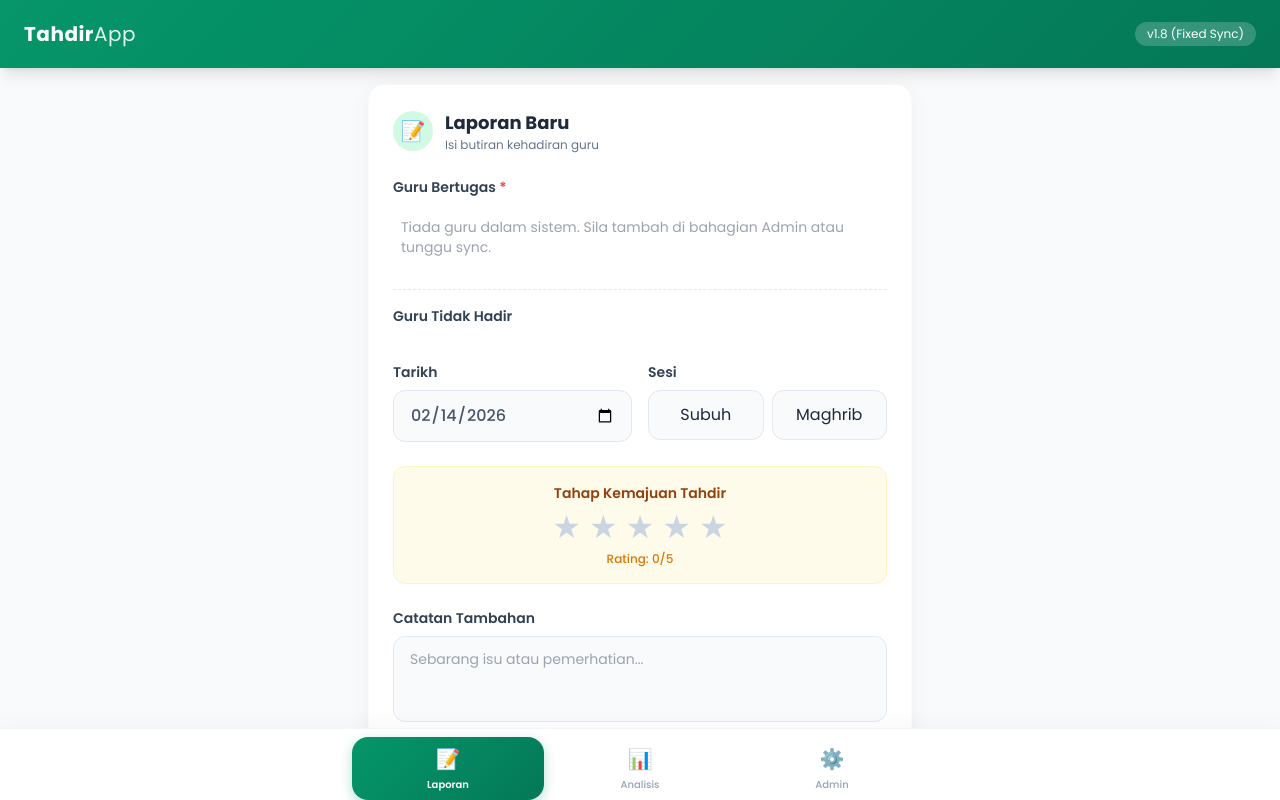
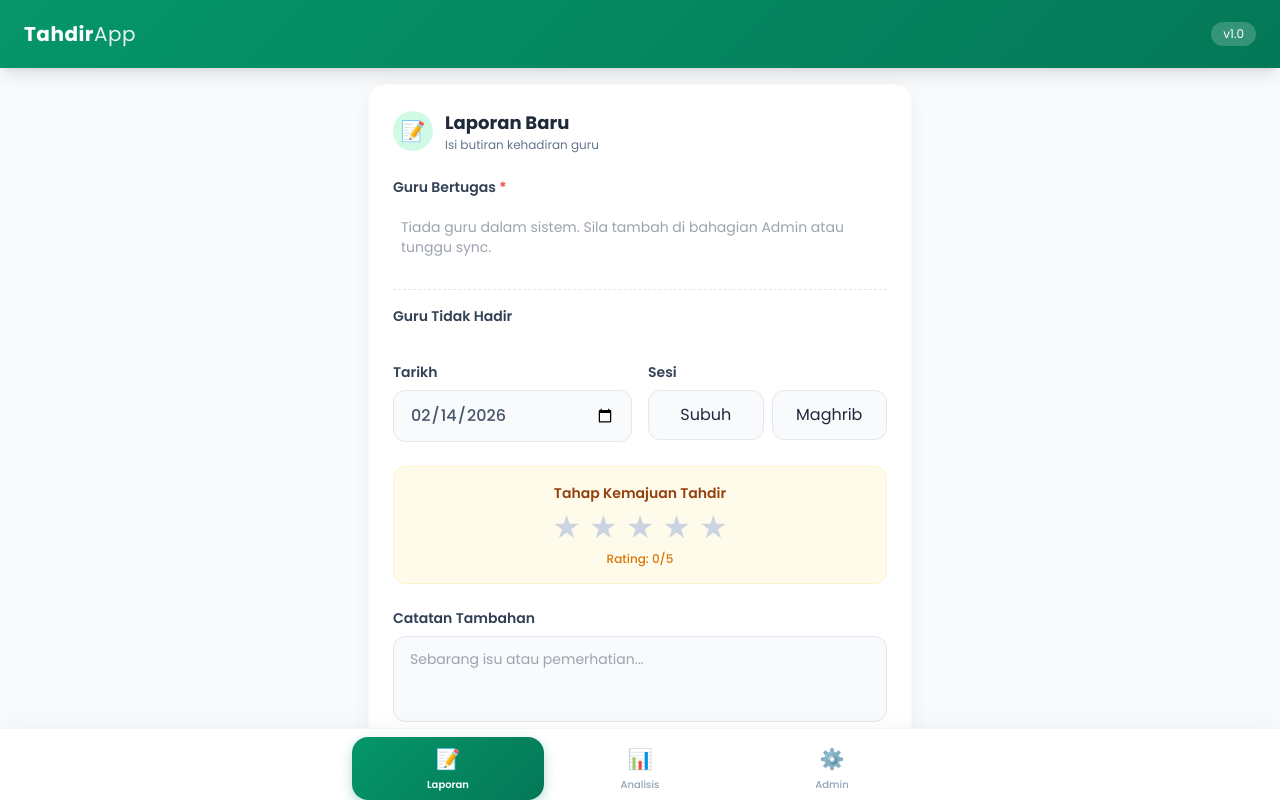
Before and after one commit to aminramli/tahdirapp, a plain HTML site: page index.html in a window 1280 px wide. Drawn offline with nearby package versions, Linux system fonts and the light colour scheme; no server answers.

Commit message:
Update version to v1.0

```diff
--- a/index.html
+++ b/index.html
@@ -102,7 +102,7 @@
         <header
             class="gradient-header text-white px-6 py-5 shadow-lg z-10 flex-shrink-0 flex justify-between items-center">
             <h1 class="text-xl font-bold tracking-wide">Tahdir<span class="font-normal opacity-90">App</span></h1>
-            <div class="text-xs bg-white/20 px-3 py-1 rounded-full backdrop-blur-sm">v1.8 (Fixed Sync)</div>
+            <div class="text-xs bg-white/20 px-3 py-1 rounded-full backdrop-blur-sm">v1.0</div>
         </header>
 
         <!-- Main Content Area -->
@@ -438,4 +438,5 @@
 
     <script src="app.js"></script>
 </body>
+
 </html>
```
